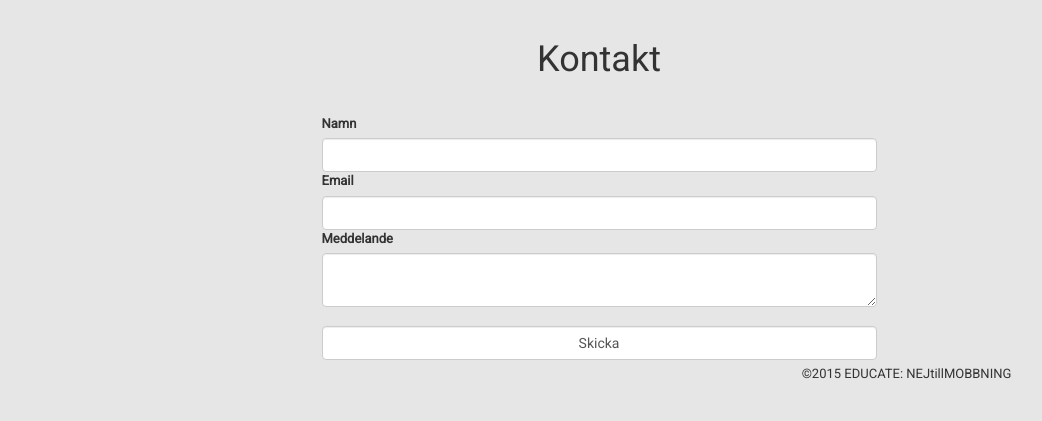
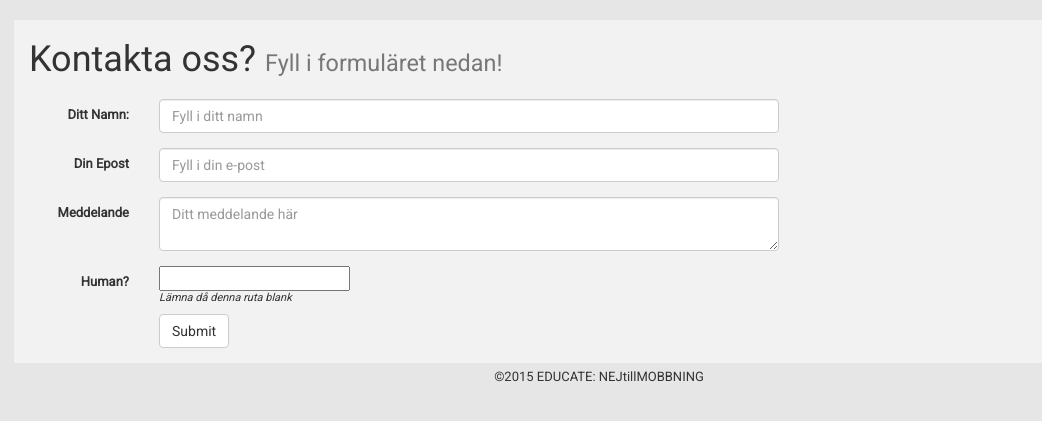
Before and after one commit to dlhagstroem/webbprojekt, a PHP site: page /contact.php in a window 1280 px wide; the page is wider, and only the part inside the window is pictured. Shown: the part 52-473 px from the top of that part, without its empty margins (41-1083 px from the left). Run offline with PHP 8.4, Linux system fonts and the light colour scheme; some libraries are stand-ins or nearby versions.

Commit message:
kontaktsidan klar

```diff
--- a/contact.php
+++ b/contact.php
@@ -53,55 +53,62 @@ if ($_SERVER["REQUEST_METHOD"] == "POST"){
 $pageTitle ="Kontakt";
 include("inc/header.php"); ?>
 
-<div class="container">
+<div id="mainstyle" class="container">
 	<div class="row">
-		<div class="col-md-6 col-md-offset-3">
-
-	<h1 class="text-center" style="padding-bottom: 0.7em;">Kontakt</h1>
+		<div class="col-lg-12">
+		<h1>Kontakta oss? <small>Fyll i formuläret nedan!</small></h1>
 				<?php
 				if (isset($_GET['status']) AND $_GET["status"] == "sent"){ ?>
-			<p>Tack för ditt meddelande!</p>
+						<div class='alert alert-success' role='alert'>Tack för ditt meddelande!</div>
+
+			<?php }
+				else { ?>
 		</div>
+	</div>
+	<div class="row" style="padding-top: 0.7em;">
+		<div class="col-md-8">
 
-	<?php
-	} else { ?>
-
-				<form role="form" method="post" action="contact.php">
+			<form class="form-horizontal"  role="form" method="post" action="contact.php">
 				<div class="form-group">
-
-									<label for ="name">Namn</label>
-									<input class="form-control" type="text" name="name" id="name">
-
-									<label for ="email">Email</label>
-									<input class="form-control" type="text" name="email" id="email">
-
-									<label for ="message">Meddelande</label>
-									<textarea class="form-control" name="message" id="message"></textarea>
-
+			    	<label for ="name" class="col-sm-2 control-label">Ditt Namn:</label>
+			    	<div class="col-sm-10">
+			      		<input class="form-control" type="text" name="name" id="name" placeholder="Fyll i ditt namn">
+			    	</div>
+			  	</div>
+			  	<div class="form-group">
+			    	<label for ="email" class="col-sm-2 control-label">Din Epost</label>
+			    	<div class="col-sm-10">
+			    		<input class="form-control" type="text" name="email" id="email" placeholder="Fyll i din e-post">
+			    	</div>
+			  	</div>
+			  	<div class="form-group">
+			    	<label for ="message" class="col-sm-2 control-label">Meddelande</label>
+			    	<div class="col-sm-10">
+			    		<textarea class="form-control" name="message" id="message" placeholder="Ditt meddelande här"></textarea>
+			    	</div>
+			  	</div>
+			  	<div class="form-group">
+			    	<label for ="message" class="col-sm-2 control-label">Human?</label>
+			    	<div class="col-sm-10">
 			    		<!-- fält som inte syns. för att kolla om robotspammare fyller i det -->
-								<table>
-								<tr style="display: none;">
-								<th>
-								<label for ="address">Address</label>
-								</th>
-								<td>
-								<input type="text" name="address" id="address">
-								<p>Om du ser detta, var god lämna fält blankt.</p>
-								</td>
-								</tr>
-								<table>
-
-									<br><input class="form-control" type="submit" value="Skicka">
+						<table><thead><tr style="display: none;">
+								<td><label for ="address">Address</label></td>
+						</tr></thead><tbody><tr>
+								<td><input type="text" name="address" id="address">
+								<p style="font-style: italic; font-size:11px;">Lämna då denna ruta blank</p>
+						</tr></tbody></table>
+						<button type="submit" class="btn btn-default">Submit</button>
+			    	</div>
 			  	</div>
 			</form>
-	<?php
-	}
-	?>
-		</div>
 
-	<div class="row">
-		<div class="col-md-12">
+		</div> <!-- col end -->
+		<div class="col-md-4">
+
+
+		</div> <!-- col end -->
+	</div> <!-- row end -->
+</div> <!-- container end -->
+	<?php }; ?>
+
 <?php include("inc/footer.php"); ?>
-		</div>
-	</div>
-</div>
```
Lines whose indentation alone changed are shown as unchanged.
